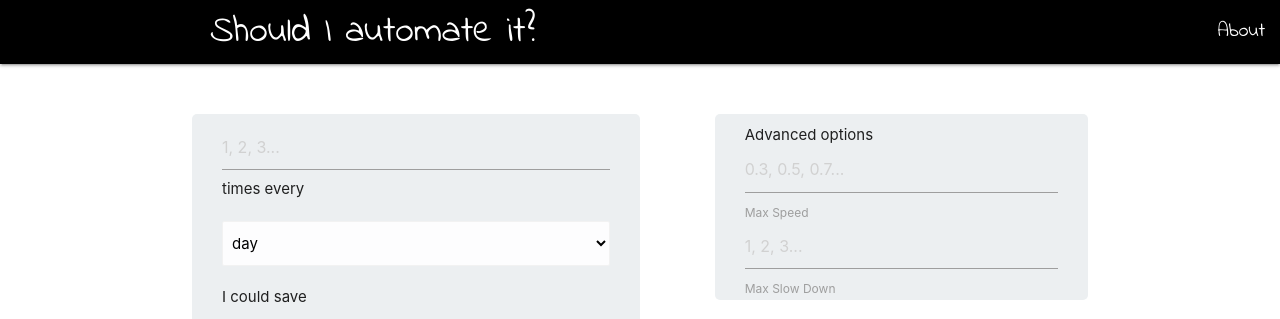
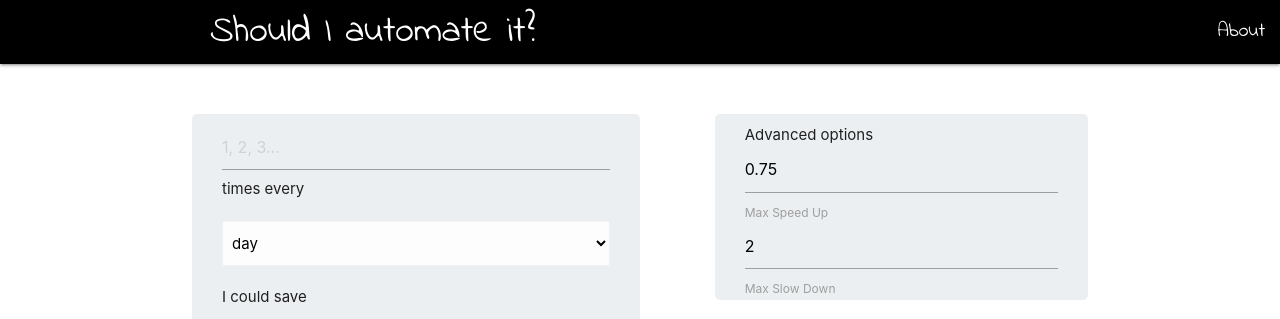
Before and after one commit to aedificatorum/shouldiautomateit, a React (Create React App) app: page / in a window 1280 px wide. Shown: the top 319 px of the page. Built offline with nearby package versions, Linux system fonts and the light colour scheme.

Commit message:
add max speed up and max slow down default value

```diff
--- a/src/App.js
+++ b/src/App.js
@@ -14,7 +14,9 @@ class App extends Component {
       unit: "30",
       duration: 0,
       automationTime: 0,
-      calculationsTable: []
+      calculationsTable: [],
+      maxSpeedUp: 0.75,
+      maxSlowDown: 2.0
     };
   }
 
@@ -53,7 +55,9 @@ class App extends Component {
       duration,
       automationTime,
       frequency,
-      unit
+      unit,
+      maxSpeedUp,
+      maxSlowDown
     } = this.state;
     let displayResult =
       calculationsTable.length > 1 ? (
@@ -145,15 +149,17 @@ class App extends Component {
               <div>Advanced options</div>
               <input
                 type="number"
+                value={maxSpeedUp}
                 step="0.1"
                 id="maxSpeedUp"
                 placeholder="0.3, 0.5, 0.7..."
                 onChange={this.handleChange}
               />
-              <label>Max Speed</label>
+              <label>Max Speed Up</label>
               <input
                 type="number"
                 id="maxSlowDown"
+                value={maxSlowDown}
                 placeholder="1, 2, 3..."
                 onChange={this.handleChange}
               />
```
